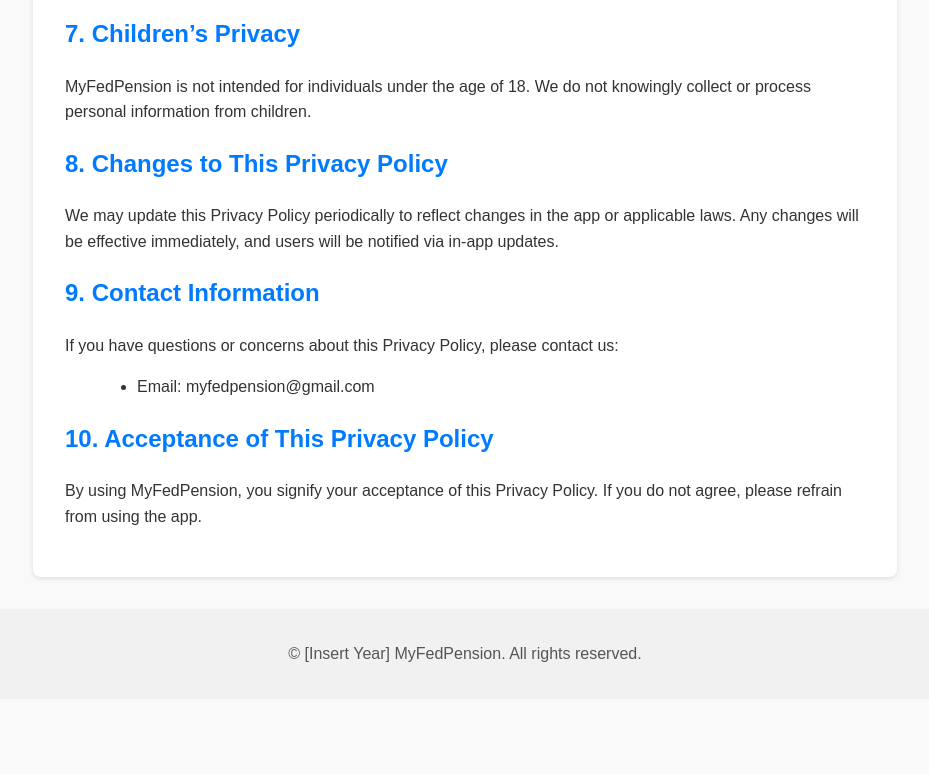
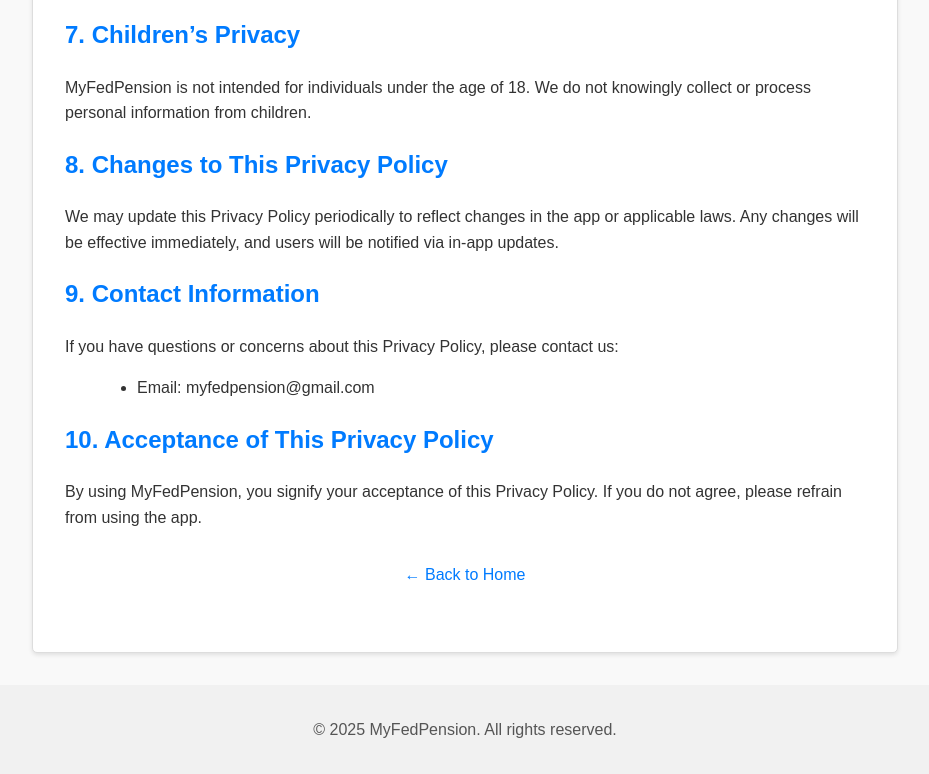
Before and after one commit to myfedpension/myfedpension, a plain HTML site: page privacy.html in a window 1280 px wide. Shown: the part 1410-2184 px from the top of the page, without its empty margins (175-1104 px from the left). Before the commit the page ends 2109 px from the top, so only its background shows below. Drawn offline with Linux system fonts and the light colour scheme.

Commit message:
Update privacy.html

```diff
--- a/privacy.html
+++ b/privacy.html
@@ -16,7 +16,7 @@
         header {
             background-color: #007bff;
             color: white;
-            padding: 1rem 2rem;
+            padding: 1rem;
             text-align: center;
         }
         main {
@@ -24,8 +24,9 @@
             max-width: 800px;
             margin: 0 auto;
             background-color: white;
-            box-shadow: 0 2px 5px rgba(0, 0, 0, 0.1);
-            border-radius: 8px;
+            border: 1px solid #ddd;
+            border-radius: 5px;
+            box-shadow: 0 2px 4px rgba(0, 0, 0, 0.1);
         }
         h1, h2 {
             color: #007bff;
@@ -41,6 +42,10 @@
         a:hover {
             text-decoration: underline;
         }
+        .back-link {
+            text-align: center;
+            margin: 2rem 0;
+        }
         footer {
             text-align: center;
             padding: 1rem;
@@ -53,7 +58,7 @@
 <body>
     <header>
         <h1>Privacy Policy</h1>
-        <p>Effective Date: [Insert Date]</p>
+        <p>Effective Date: 1/27/2025 </p>
     </header>
     <main>
         <h2>1. Introduction</h2>
@@ -113,9 +118,13 @@
 
         <h2>10. Acceptance of This Privacy Policy</h2>
         <p>By using MyFedPension, you signify your acceptance of this Privacy Policy. If you do not agree, please refrain from using the app.</p>
+
+        <div class="back-link">
+            <a href="https://myfedpension.github.io/myfedpension/index.html">← Back to Home</a>
+        </div>
     </main>
     <footer>
-        <p>© [Insert Year] MyFedPension. All rights reserved.</p>
+        <p>© 2025 MyFedPension. All rights reserved.</p>
     </footer>
 </body>
 </html>
```
